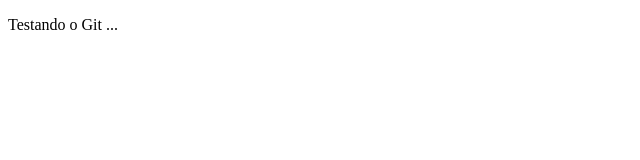
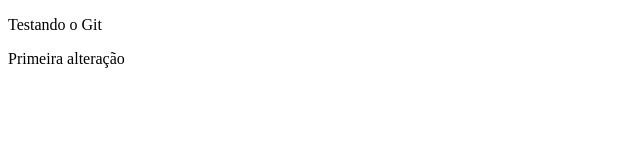
Before and after one commit to evandrofalleiros/teste_git, a plain HTML site: page index.html in a window 1280 px wide. Shown: the whole page, without its empty margins (0-640 px from the left). Drawn offline with Linux system fonts and the light colour scheme.

Commit message:
Alteração do index.html: criação de um novo parágrafo e correção do parágrafo anterior

```diff
--- a/index.html
+++ b/index.html
@@ -5,6 +5,7 @@
 	<title>Teste do Git</title>
 </head>
 <body>
-	<p>Testando o Git ...</p>
+	<p>Testando o Git</p>
+	<p>Primeira alteração</p>
 </body>
 </html>
```
